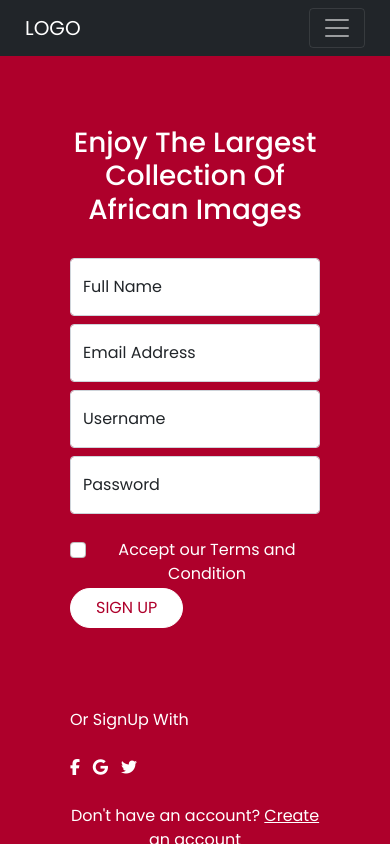
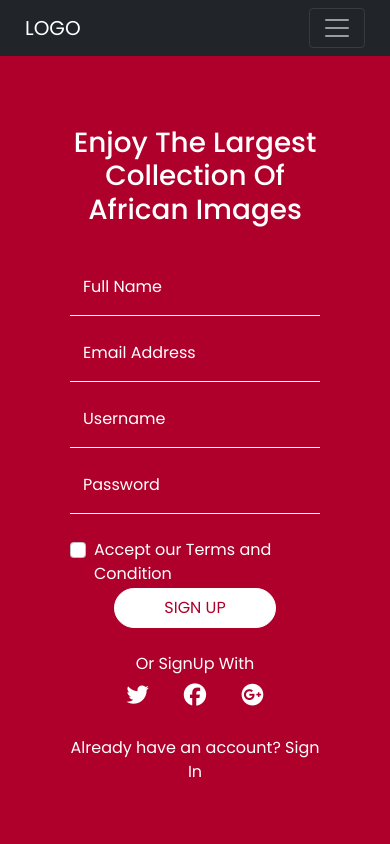
Before and after one commit to johnpaulchukwu43/afro-pixel-front-end-app, a React (Create React App) app: page /signup in a window 390 px wide. Built offline with nearby package versions, Linux system fonts and the light colour scheme.

Commit message:
Update login and sign up pages to match design

```diff
--- a/public/index.html
+++ b/public/index.html
@@ -38,12 +38,23 @@
     }
 
     .banner1 {
-      background-image: url('img/eberhard-grossgasteiger-C6nO21vYw0E-unsplash.jpg');
+      /* background-image: url('img/eberhard-grossgasteiger-C6nO21vYw0E-unsplash.jpg'); */
+      background-image: url('img/img1.jpg');
+      background-repeat: no-repeat;
+      background-size: cover;
+      background-position: center;
+      padding: 10% 0 !important;
+      background-position: 50% 40%;
+    }
+
+    .banner2 {
+      background-image: url('img/img1.jpg');
       background-repeat: no-repeat;
       background-size: cover;
       background-position: center;
       padding: 7% 0 !important;
     }
+
 
     .banner1 h1,
     p {
--- /dev/null
+++ b/src/components/Login.css
@@ -0,0 +1,41 @@
+.form-floating > input {
+  background-color: transparent !important;
+  border-top: 0 !important;
+  border-left: 0 !important;
+  border-right: 0 !important;
+  border-bottom: 1px solid white !important;
+  color: white !important;
+  border-radius: 0 !important;
+}
+
+.form-check {
+  text-align: left;
+}
+
+.icon-flex-gap {
+  display: inline-flex;
+  flex-wrap: wrap;
+  gap: 35px;
+  font-size: 1.4rem;
+  color: white;
+}
+.icon-flex-gap > a {
+  text-decoration: none !important;
+  color: white;
+}
+.signuptext {
+  margin-bottom: 1% !important;
+}
+
+.form-floating > input:focus {
+  box-shadow: none !important;
+  /* border: 0 !important; */
+}
+
+.form-floating > label {
+  color: white !important;
+}
+
+input:focus > label {
+  color: red !important;
+}
--- a/src/components/Login.js
+++ b/src/components/Login.js
@@ -1,5 +1,6 @@
 import React, { Component } from "react";
 import { Link } from "react-router-dom";
+import "./Login.css";
 
 class Login extends Component {
   render() {
@@ -20,12 +21,12 @@ class Login extends Component {
                   <div className="form-floating mb-2">
                     <input
                       ref={(input) => (this.email = input)}
-                      type="email"
+                      type="text"
                       placeholder="name@example.com"
                       id="floatingInput"
                       className="form-control"
                     />
-                    <label for="floatingInput">Email address</label>
+                    <label for="floatingInput">Username</label>
                   </div>
                 </div>
                 <div className="col-md-6">
@@ -52,11 +53,12 @@ class Login extends Component {
                 <label
                   className="form-check-label"
                   for="flexCheckDefault"
-                  style={{ color: "white" }}
+                  style={{ color: "white", textAlign: "left !important" }}
                 >
                   Accept our Terms and Condition
                 </label>
               </div>
+              <br />
               <br />
               <button
                 type="button"
@@ -67,32 +69,36 @@ class Login extends Component {
                   backgroundColor: "white",
                   color: "#AE002B",
                   borderColor: "white",
+                  width: "65%",
                 }}
               >
                 Sign In
               </button>
             </form>
             <br />
+
+            <p style={{ color: "white" }} class="signuptext">
+              Or SignUp With
+            </p>
+            <div class="icon-flex-gap">
+              <a href="#">
+                <i className="fab fa-twitter"></i>
+              </a>
+              <a href="#">
+                <i class="fab fa-facebook"></i>
+              </a>
+              <a>
+                <i class="fab fa-google-plus"></i>
+              </a>
+            </div>
             <br />
             <br />
-            <p style={{ color: "white", float: "left" }} className="mb-4">
-              Or SignUp With
-            </p>
-            <br />
-            <br />
-            <p style={{ color: "white", float: "left" }} className="mb-4">
-              <i className="fab fa-facebook-f"></i>&nbsp;&nbsp;&nbsp;
-              <i className="fab fa-google"></i>&nbsp;&nbsp;&nbsp;
-              <i className="fab fa-twitter"></i>
-            </p>
-            <br />
-            <br />
-            <p style={{ color: "white", float: "left" }}>
+            <p style={{ color: "white" }}>
               Don't have an account?{" "}
               <Link
                 to="/signup"
                 style={{
-                  textDecoration: "underline",
+                  textDecoration: "none",
                   color: "white",
                 }}
               >
@@ -109,7 +115,7 @@ class Login extends Component {
             </p>
           </div>
           <div
-            className="col-md-6 bg-dark banner1"
+            className="col-md-6 bg-dark banner2"
             // style={{
             //   backgroundImage:
             //     "url('img/eberhard-grossgasteiger-C6nO21vYw0E-unsplash.jpg')",
--- /dev/null
+++ b/src/components/SignUp.css
@@ -0,0 +1,14 @@
+.icon-flex-gap {
+  display: inline-flex;
+  flex-wrap: wrap;
+  gap: 35px;
+  font-size: 1.4rem;
+  color: white;
+}
+.icon-flex-gap > a {
+  text-decoration: none !important;
+  color: white;
+}
+.signuptext {
+  margin-bottom: 1% !important;
+}
--- a/src/components/SignUp.js
+++ b/src/components/SignUp.js
@@ -1,4 +1,5 @@
 import React, { Component } from "react";
+import "./SignUp.css";
 
 class SignUp extends Component {
   render() {
@@ -94,51 +95,43 @@ class SignUp extends Component {
                   backgroundColor: "white",
                   color: "#AE002B",
                   borderColor: "white",
-                  float: "left",
+                  width: "65%",
                 }}
               >
                 SIGN UP
               </button>
             </form>
             <br />
+            <p style={{ color: "white" }} class="signuptext">
+              Or SignUp With
+            </p>
+            <div class="icon-flex-gap">
+              <a href="#">
+                <i className="fab fa-twitter"></i>
+              </a>
+              <a href="#">
+                <i class="fab fa-facebook"></i>
+              </a>
+              <a>
+                <i class="fab fa-google-plus"></i>
+              </a>
+            </div>
             <br />
             <br />
-            <br />
-            <br />
-            <p style={{ color: "white", float: "left" }} className="mb-4">
-              Or SignUp With
-            </p>
-            <br />
-            <br />
-            <p style={{ color: "white", float: "left" }} className="mb-4">
-              <i className="fab fa-facebook-f"></i>&nbsp;&nbsp;&nbsp;
-              <i className="fab fa-google"></i>&nbsp;&nbsp;&nbsp;
-              <i className="fab fa-twitter"></i>
-            </p>
-            <br />
-            <br />
-            <p style={{ color: "white", float: "left" }}>
-              Don't have an account?{" "}
+            <p style={{ color: "white" }}>
+              Already have an account?{" "}
               <a
                 href="login.html"
                 style={{
-                  textDecoration: "underline",
+                  textDecoration: "none",
                   color: "white",
                 }}
               >
-                Create an account
+                Sign In
               </a>
             </p>
           </div>
-          <div
-            className="col-md-6 bg-dark banner1"
-            style={{
-              backgroundRepeat: "no-repeat",
-              backgroundSize: "cover",
-              backgroundPosition: "center",
-              padding: "80px",
-            }}
-          ></div>
+          <div className="col-md-6 bg-dark banner2"></div>
         </div>
       </div>
     );
```
Also changed, not shown: public/img/img1.jpg (added), public/img/img2.jpg (added).
